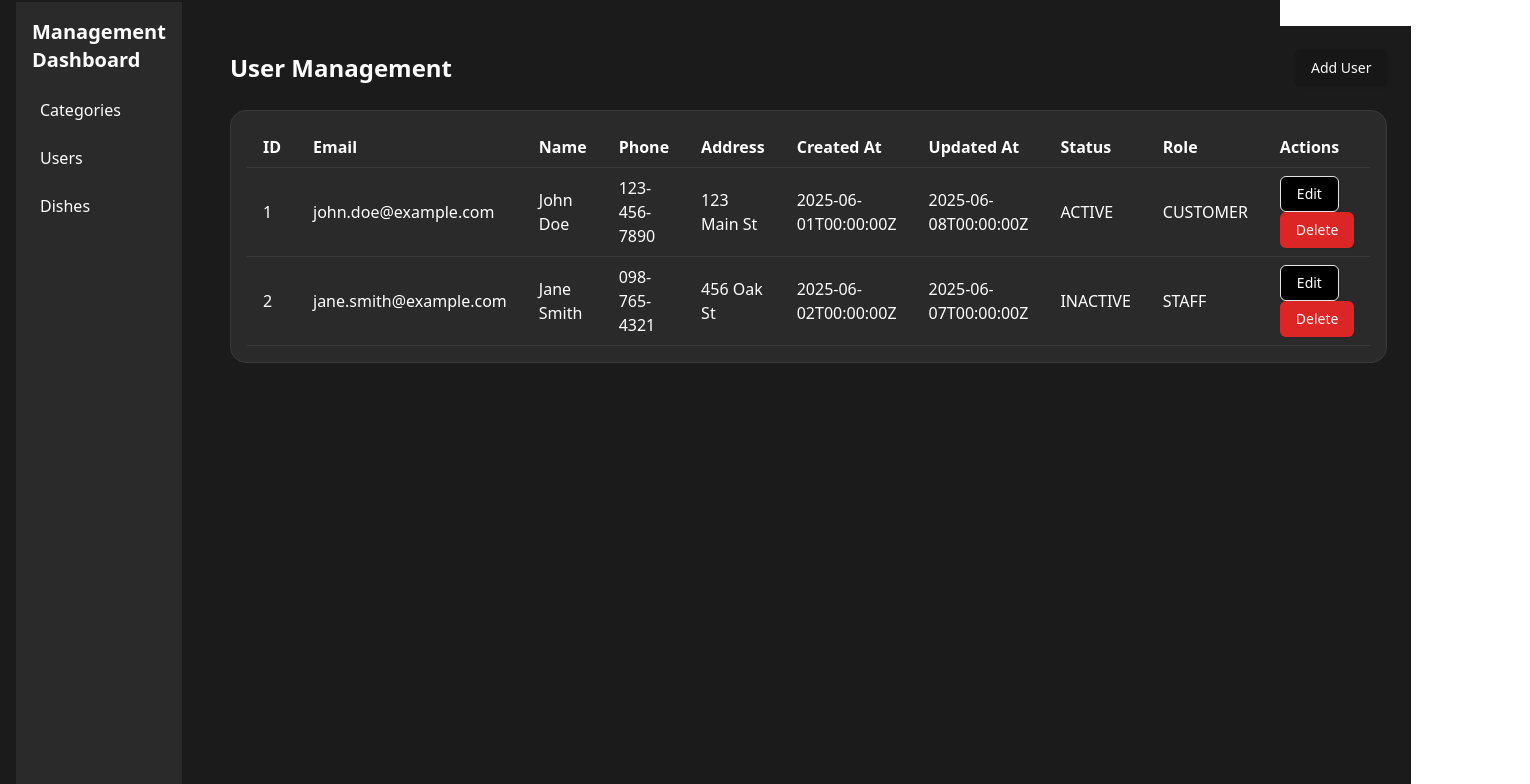
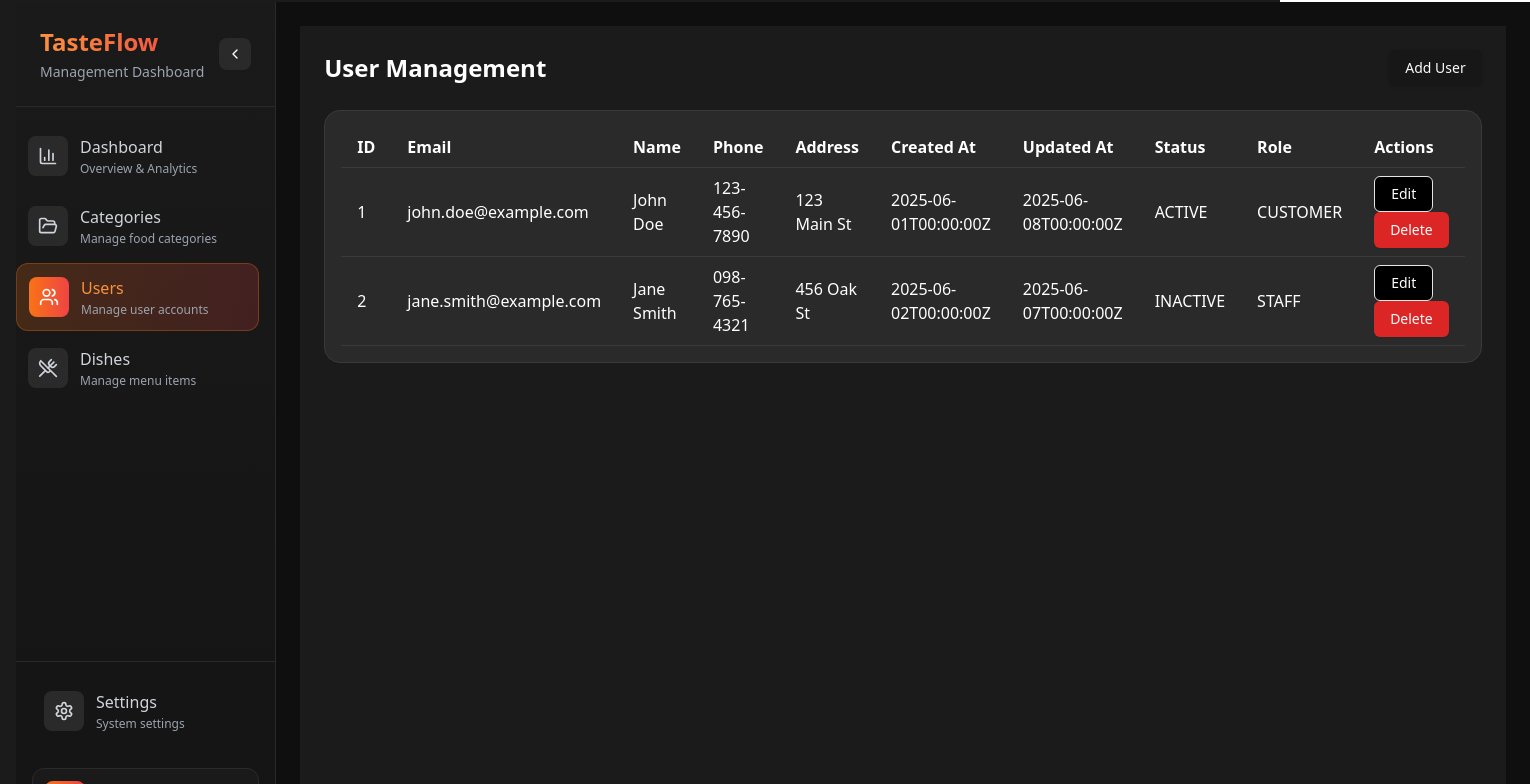
Before and after one commit to Kdz198/taste-flow, a Next.js app in the folder taste-flow-fe/: page /manager/user in a window 1280 px wide. Shown: the part 109-893 px from the top of the page, 1530 px wide, since content can reach past the window. Built offline with nearby package versions, Linux system fonts and the light colour scheme.

Commit message:
Refactor ManagerLayout

```diff
--- a/taste-flow-fe/src/app/manager/layout.tsx
+++ b/taste-flow-fe/src/app/manager/layout.tsx
@@ -1,34 +1,208 @@
-'use client';
+"use client";
 
-import Link from 'next/link';
+import { BarChart3, ChevronRight, FolderOpen, LogOut, Settings, Users, UtensilsCrossed, X } from "lucide-react";
+import Link from "next/link";
+import { usePathname } from "next/navigation";
+import { useState } from "react";
 
 export default function ManagerLayout({ children }: { children: React.ReactNode }) {
+  const pathname = usePathname();
+  const [isSidebarCollapsed, setIsSidebarCollapsed] = useState(false);
+  const [isMobileMenuOpen, setIsMobileMenuOpen] = useState(false);
+
   const navItems = [
-    { href: '/manager/category', label: 'Categories' },
-    { href: '/manager/user', label: 'Users' },
-    { href: '/manager/dish', label: 'Dishes' },
-    // Add more items here in the future
+    {
+      href: "/manager/dashboard",
+      label: "Dashboard",
+      icon: BarChart3,
+      description: "Overview & Analytics",
+    },
+    {
+      href: "/manager/category",
+      label: "Categories",
+      icon: FolderOpen,
+      description: "Manage food categories",
+    },
+    {
+      href: "/manager/user",
+      label: "Users",
+      icon: Users,
+      description: "Manage user accounts",
+    },
+    {
+      href: "/manager/dish",
+      label: "Dishes",
+      icon: UtensilsCrossed,
+      description: "Manage menu items",
+    },
   ];
 
+  const bottomNavItems = [
+    {
+      href: "/manager/settings",
+      label: "Settings",
+      icon: Settings,
+      description: "System settings",
+    },
+  ];
+
+  const isActive = (href: string) => pathname === href;
+
   return (
-    <div className="flex min-h-screen bg-[#1B1B1B] text-white">
+    <div className="flex min-h-screen bg-[#0F0F0F] text-white">
+      {/* Mobile Menu Overlay */}
+      {isMobileMenuOpen && <div className="fixed inset-0 bg-black/50 z-40 lg:hidden" onClick={() => setIsMobileMenuOpen(false)} />}
+
       {/* Sidebar */}
-      <aside className="w-64 bg-[#2A2A2A] p-4">
-        <h2 className="text-xl font-bold mb-4">Management Dashboard</h2>
-        <nav>
-          <ul>
-            {navItems.map((item) => (
-              <li key={item.href} className="mb-2">
-                <Link href={item.href} className="block p-2 hover:bg-[#3A3A3A] rounded">
-                  {item.label}
+      <aside
+        className={`
+        fixed lg:static inset-y-0 left-0 z-50
+        ${isSidebarCollapsed ? "w-20" : "w-80"}
+        ${isMobileMenuOpen ? "translate-x-0" : "-translate-x-full lg:translate-x-0"}
+        bg-gradient-to-b from-[#1A1A1A] to-[#141414]
+        border-r border-[#2A2A2A]
+        transition-all duration-300 ease-in-out
+        flex flex-col
+      `}
+      >
+        {/* Header */}
+        <div className="p-6 border-b border-[#2A2A2A]">
+          <div className="flex items-center justify-between">
+            {!isSidebarCollapsed && (
+              <div>
+                <h1 className="text-2xl font-bold bg-gradient-to-r from-orange-400 to-red-500 bg-clip-text text-transparent">TasteFlow</h1>
+                <p className="text-sm text-gray-400 mt-1">Management Dashboard</p>
+              </div>
+            )}
+
+            {/* Desktop Toggle */}
+            <button
+              onClick={() => setIsSidebarCollapsed(!isSidebarCollapsed)}
+              className="hidden lg:flex items-center justify-center w-8 h-8 rounded-lg bg-[#2A2A2A] hover:bg-[#3A3A3A] transition-colors"
+            >
+              <ChevronRight className={`w-4 h-4 transition-transform ${isSidebarCollapsed ? "" : "rotate-180"}`} />
+            </button>
+
+            {/* Mobile Close */}
+            <button
+              onClick={() => setIsMobileMenuOpen(false)}
+              className="lg:hidden flex items-center justify-center w-8 h-8 rounded-lg bg-[#2A2A2A] hover:bg-[#3A3A3A] transition-colors"
+            >
+              <X className="w-4 h-4" />
+            </button>
+          </div>
+        </div>
+
+        {/* Navigation */}
+        <nav className="flex-1 p-4 space-y-2 pl-0">
+          <div className="space-y-1">
+            {navItems.map((item) => {
+              const Icon = item.icon;
+              const active = isActive(item.href);
+
+              return (
+                <Link
+                  key={item.href}
+                  href={item.href}
+                  className={`
+                    group flex items-center p-3 rounded-xl transition-all duration-200
+                    ${
+                      active
+                        ? "bg-gradient-to-r from-orange-500/20 to-red-500/20 border border-orange-500/30 text-orange-400"
+                        : "hover:bg-[#2A2A2A] text-gray-300 hover:text-white"
+                    }
+                  `}
+                  onClick={() => setIsMobileMenuOpen(false)}
+                >
+                  <div
+                    className={`
+                    flex items-center justify-center w-10 h-10 rounded-lg transition-colors
+                    ${active ? "bg-gradient-to-r from-orange-500 to-red-500 text-white" : "bg-[#2A2A2A] group-hover:bg-[#3A3A3A]"}
+                  `}
+                  >
+                    <Icon className="w-5 h-5" />
+                  </div>
+
+                  {!isSidebarCollapsed && (
+                    <div className="ml-3 flex-1">
+                      <div className="flex items-center justify-between">
+                        <span className="font-medium">{item.label}</span>
+                        {active}
+                      </div>
+                      <p className="text-xs text-gray-400 mt-0.5">{item.description}</p>
+                    </div>
+                  )}
                 </Link>
-              </li>
-            ))}
-          </ul>
+              );
+            })}
+          </div>
         </nav>
+
+        {/* Bottom Section */}
+        <div className="p-4 border-t border-[#2A2A2A] space-y-2">
+          {bottomNavItems.map((item) => {
+            const Icon = item.icon;
+            const active = isActive(item.href);
+
+            return (
+              <Link
+                key={item.href}
+                href={item.href}
+                className={`
+                  group flex items-center p-3 rounded-xl transition-all duration-200
+                  ${
+                    active
+                      ? "bg-gradient-to-r from-orange-500/20 to-red-500/20 border border-orange-500/30 text-orange-400"
+                      : "hover:bg-[#2A2A2A] text-gray-300 hover:text-white"
+                  }
+                `}
+              >
+                <div
+                  className={`
+                  flex items-center justify-center w-10 h-10 rounded-lg transition-colors
+                  ${active ? "bg-gradient-to-r from-orange-500 to-red-500 text-white" : "bg-[#2A2A2A] group-hover:bg-[#3A3A3A]"}
+                `}
+                >
+                  <Icon className="w-5 h-5" />
+                </div>
+
+                {!isSidebarCollapsed && (
+                  <div className="ml-3 flex-1">
+                    <span className="font-medium">{item.label}</span>
+                    <p className="text-xs text-gray-400 mt-0.5">{item.description}</p>
+                  </div>
+                )}
+              </Link>
+            );
+          })}
+
+          {/* User Profile */}
+          {!isSidebarCollapsed && (
+            <div className="pt-4">
+              <div className="flex items-center p-3 rounded-xl bg-[#1A1A1A] border border-[#2A2A2A]">
+                <div className="w-10 h-10 rounded-lg bg-gradient-to-r from-orange-500 to-red-500 flex items-center justify-center text-white font-semibold">
+                  A
+                </div>
+                <div className="ml-3 flex-1">
+                  <div className="font-medium">Admin User</div>
+                  <div className="text-xs text-gray-400">admin@tasteflow.com</div>
+                </div>
+                <button className="p-1 hover:bg-[#2A2A2A] rounded-lg transition-colors">
+                  <LogOut className="w-4 h-4 text-gray-400" />
+                </button>
+              </div>
+            </div>
+          )}
+        </div>
       </aside>
+
       {/* Main Content */}
-      <main className="flex-1 p-6">{children}</main>
+      <div className="flex-1 flex flex-col min-h-screen lg:ml-0">
+        {/* Page Content */}
+        <main className="flex-1 p-4 lg:p-6 bg-[#0F0F0F]">
+          <div className="max-w-7xl mx-auto">{children}</div>
+        </main>
+      </div>
     </div>
   );
 }
```
